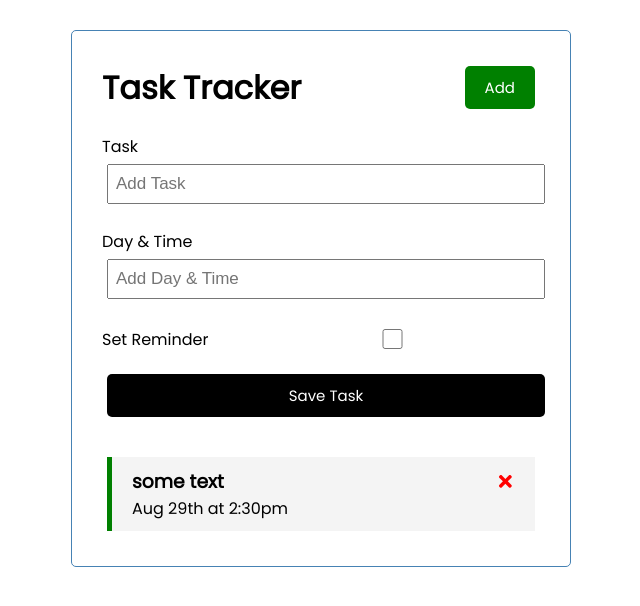
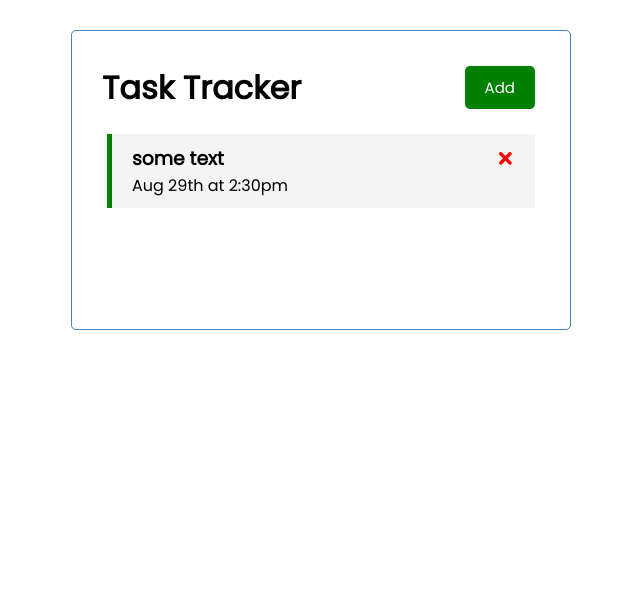
Before and after one commit to dore96/Task-tracker-JS-React, a React (Create React App) app: page / in a window 1280 px wide. Shown: the top 606 px of the page, without its empty margins (319-959 px from the left). Built offline with nearby package versions, Linux system fonts and the light colour scheme.

Commit message:
addition task complete

```diff
--- a/src/App.js
+++ b/src/App.js
@@ -1,9 +1,9 @@
 import React , {useState} from 'react';
 import Header from "./components/Header";
 import Tasks from "./components/Tasks";
-import AddTask from "./actions/AddTask";
+import AddTask from "./components/AddTask";
 function App() {
-
+    const [showAddTask, setShowAddTask] = useState(false)
     const [tasks,setTasks] = useState(    [{
         id: 1,
         text: 'some text',
@@ -11,6 +11,12 @@
         reminder: true,
     }])
 
+    //add task
+    const addTask = (task) => {
+        const id = Math.floor(Math.random()*1000 + 1)
+        const newTask = {id, ...task}
+        setTasks([...tasks, newTask])
+    }
     //delete task
     const deleteTask = (id) => {
         setTasks(tasks.filter((task) => task.id !== id))
@@ -25,8 +31,11 @@
 
   return (
     <div className="container">
-      <Header />
-        <AddTask/>
+        {/*sets the value of showAddTask to opposite value and therefore changes the page*/}
+      <Header onAdd = {() => setShowAddTask(!showAddTask)}
+              showAdd = {showAddTask}/>
+        {/*shortcat to if true add task*/}
+        {showAddTask && <AddTask onAdd={addTask}/>}
         {tasks.length > 0 ? <Tasks
             tasks={tasks}
             onDelete={deleteTask}
--- a/src/actions/AddTask.js
+++ b/src/components/AddTask.js
@@ -1,12 +1,26 @@
 import {useState} from "react";
 
-const AddTask = () => {
+const AddTask = ({onAdd}) => {
     const [text,setText] = useState('')
     const [day,setDay] = useState('')
     const [reminder,setreminder] = useState(false)
 
+    const onSubmit = (e) => {
+        e.preventDefault()
+
+        if(!text){
+            alert('Please enter task')
+            return
+        }
+        onAdd({text , day, reminder})
+        setText('')
+        setDay('')
+        setreminder(false)
+    }
+
+
     return (
-        <form className='add-form'>
+        <form className='add-form' onSubmit={onSubmit}>
             <div className='form-control'>
                 <label>Task</label>
                 <input type='text' placeholder='Add Task' value={text}
@@ -20,12 +34,14 @@
             <div className='form-control
             form-control-check'>
                 <label>Set Reminder</label>
-                <input type='checkbox' value={reminder}
+                <input type='checkbox'
+                       checked={reminder}
+                       value={reminder}
                        onChange={(e) => setreminder(e.currentTarget.checked)}/>
             </div>
 
             <input type='submit' value='Save Task'
-                   className='btn btn-block'/>
+                   className='btn btn-block' onSubmit={onSubmit}/>
         </form>
     )
 }
--- a/src/components/Header.js
+++ b/src/components/Header.js
@@ -1,13 +1,10 @@
 import React from 'react';
 import Button from "./Button";
-const Header = ({title}) => {
-    const onClick = () => {
-        console.log("onClick")
-    }
+const Header = ({title , onAdd, showAdd}) => {
     return (
         <header className='header'>
             <h1>{title}</h1>
-            <Button color='green' text='Add' onClick={onClick}/>
+            <Button color={showAdd ? 'red' : 'green'} text={showAdd ? 'Close' : 'Add'} onClick={onAdd}/>
         </header>
     )
 }
```
